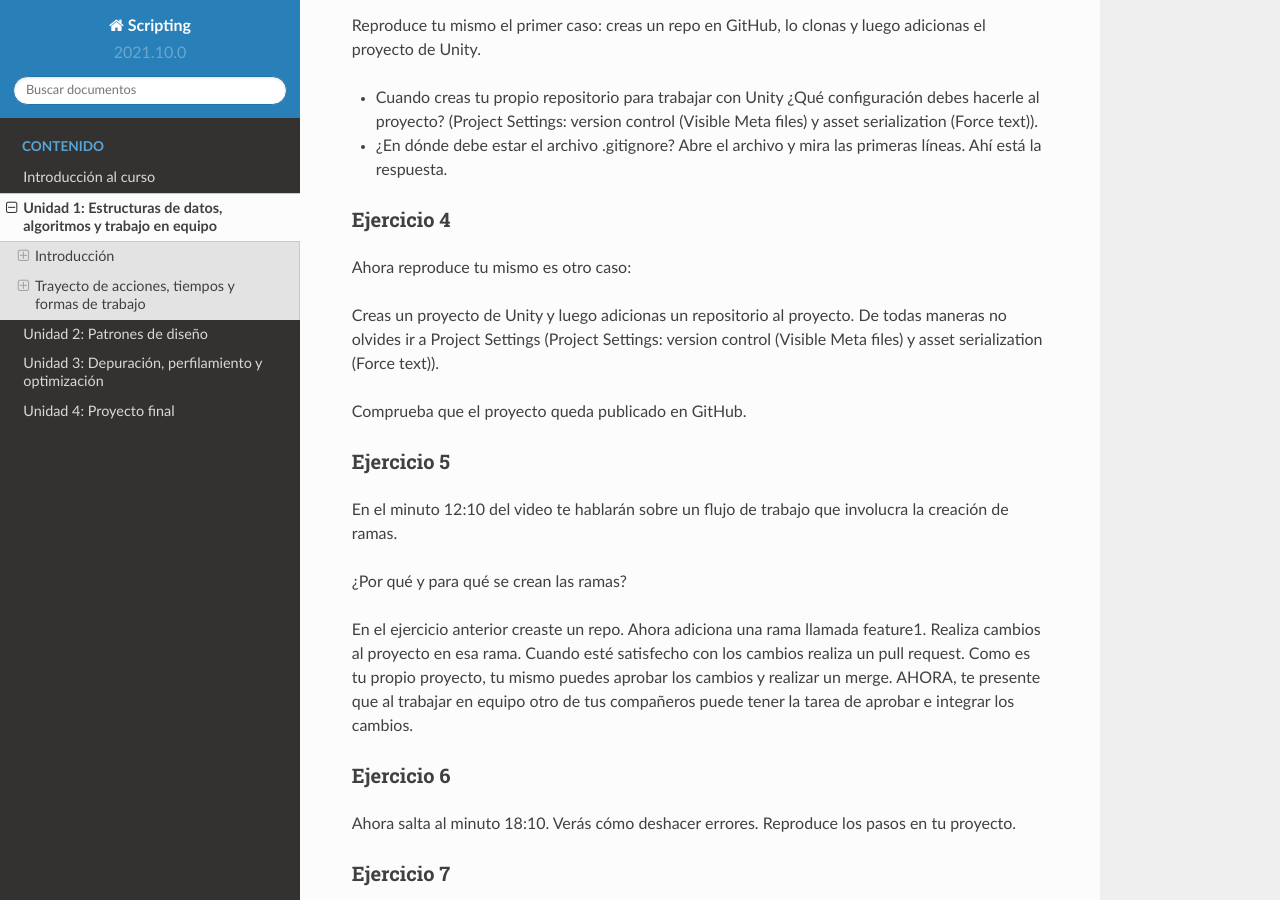
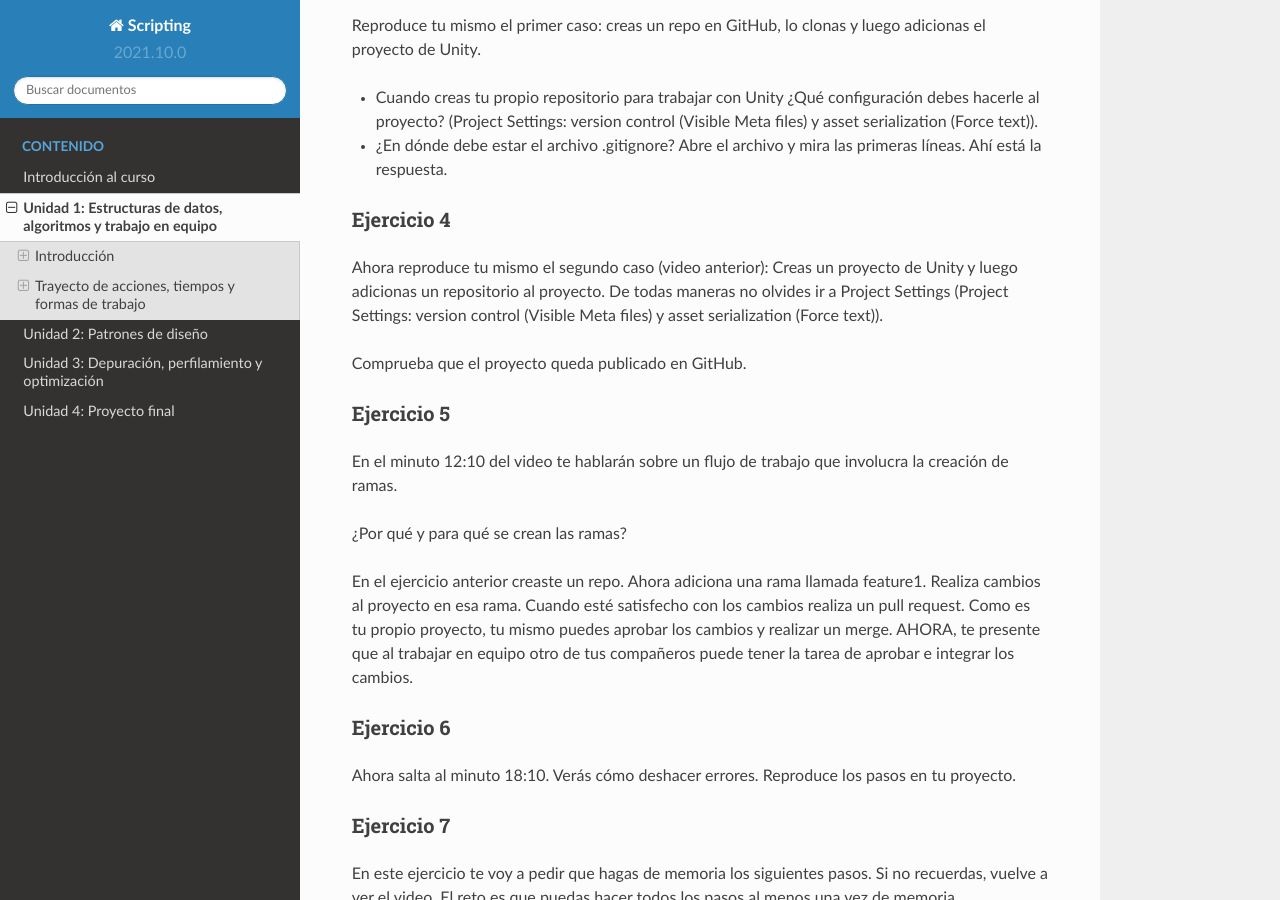
Before and after one commit to juanferfranco/scripting, a Sphinx documentation site: the page built from docs/_unidad1/unidad1.rst, in a window 1280 px wide and 900 px high, scrolled down 1698 px. Built offline with Sphinx 7.4.7 and the Read the Docs theme 2.0.0, drawn with Linux system fonts in a browser that asks for light colours.

Commit message:
update ex4

```diff
--- a/docs/_unidad1/unidad1.rst
+++ b/docs/_unidad1/unidad1.rst
@@ -93,9 +93,8 @@ adicionas el proyecto de Unity.
 Ejercicio 4
 ^^^^^^^^^^^^
 
-Ahora reproduce tu mismo es otro caso:
-
-Creas un proyecto de Unity y luego adicionas un repositorio al proyecto. De todas
+Ahora reproduce tu mismo el segundo caso (video anterior): Creas un proyecto de Unity y luego
+adicionas un repositorio al proyecto. De todas
 maneras no olvides ir a Project Settings (Project Settings: version control
 (Visible Meta files) y asset serialization (Force text)).
 
```
